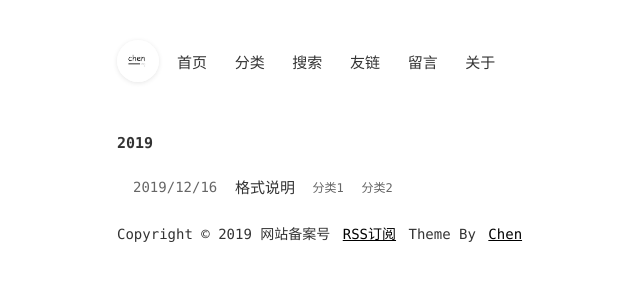
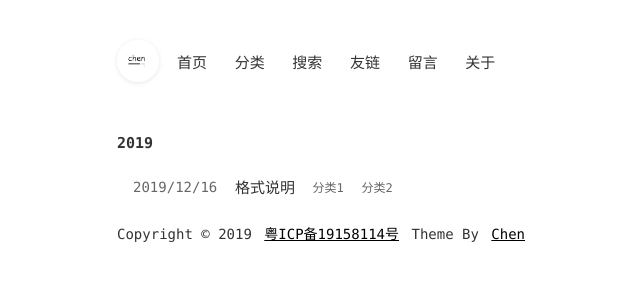
Before and after one commit to yanjxx/seaide.github.io, a Jekyll site: the page built from index.html, in a window 1280 px wide. Shown: the top 300 px of the page, without its empty margins (197-837 px from the left). Built offline with Jekyll 4.4.1, drawn with Linux system fonts in a browser that asks for light colours.

Commit message:
备案号

```diff
--- a/_config.yml
+++ b/_config.yml
@@ -5,7 +5,7 @@ title: Chen Blog
 description: Chen的个人博客
 keywords: Chen,Blog
 author: Chen
-footerText: 'Copyright © 2019 网站备案号'
+footerText: 'Copyright © 2019'
 
 # 这些不要动
 permalink: /posts/:year/:month/:day/:title.html
--- a/_includes/footer.html
+++ b/_includes/footer.html
@@ -1,9 +1,9 @@
 <footer class="footer select-none animation-fade-up">
   <span>{{ site.footerText }}</span>
-  <a href="{{ site.baseurl }}/static/xml/rss.xml">RSS订阅</a>
+  <a href="http://www.beian.miit.gov.cn/">粤ICP备19158114号</a>
   <!-- 请保留主题来源 -->
   <span>Theme By</span>
-  <a href="https://github.com/TMaize/tmaize-blog">Chen</a>
+  <a href="https://github.com/602530268/602530268.github.io">Chen</a>
 </footer>
 <img id="moveUp" class="select-none" src="{{site.baseurl}}/static/img/up.svg">
 <!-- 全局属性blog -->
```
